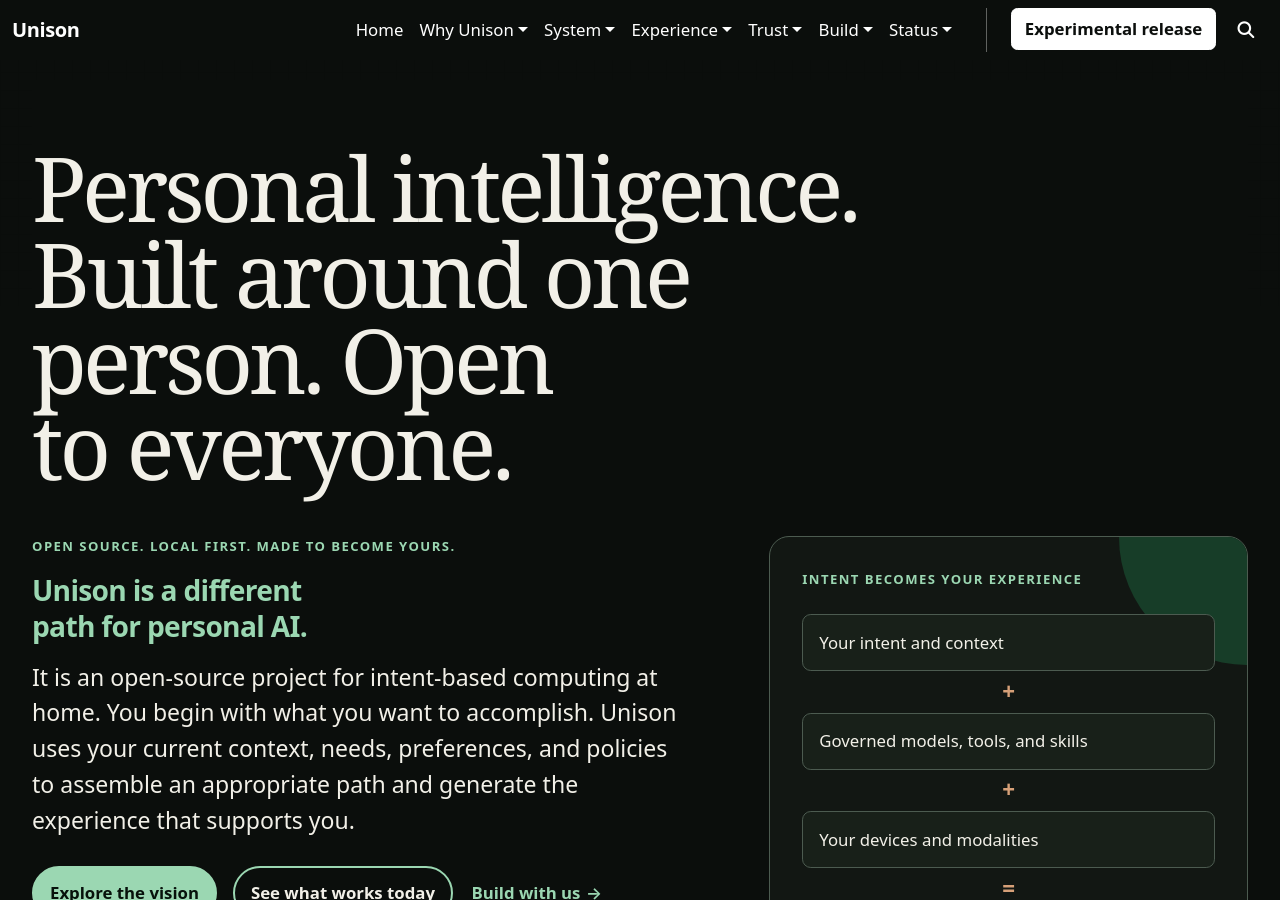
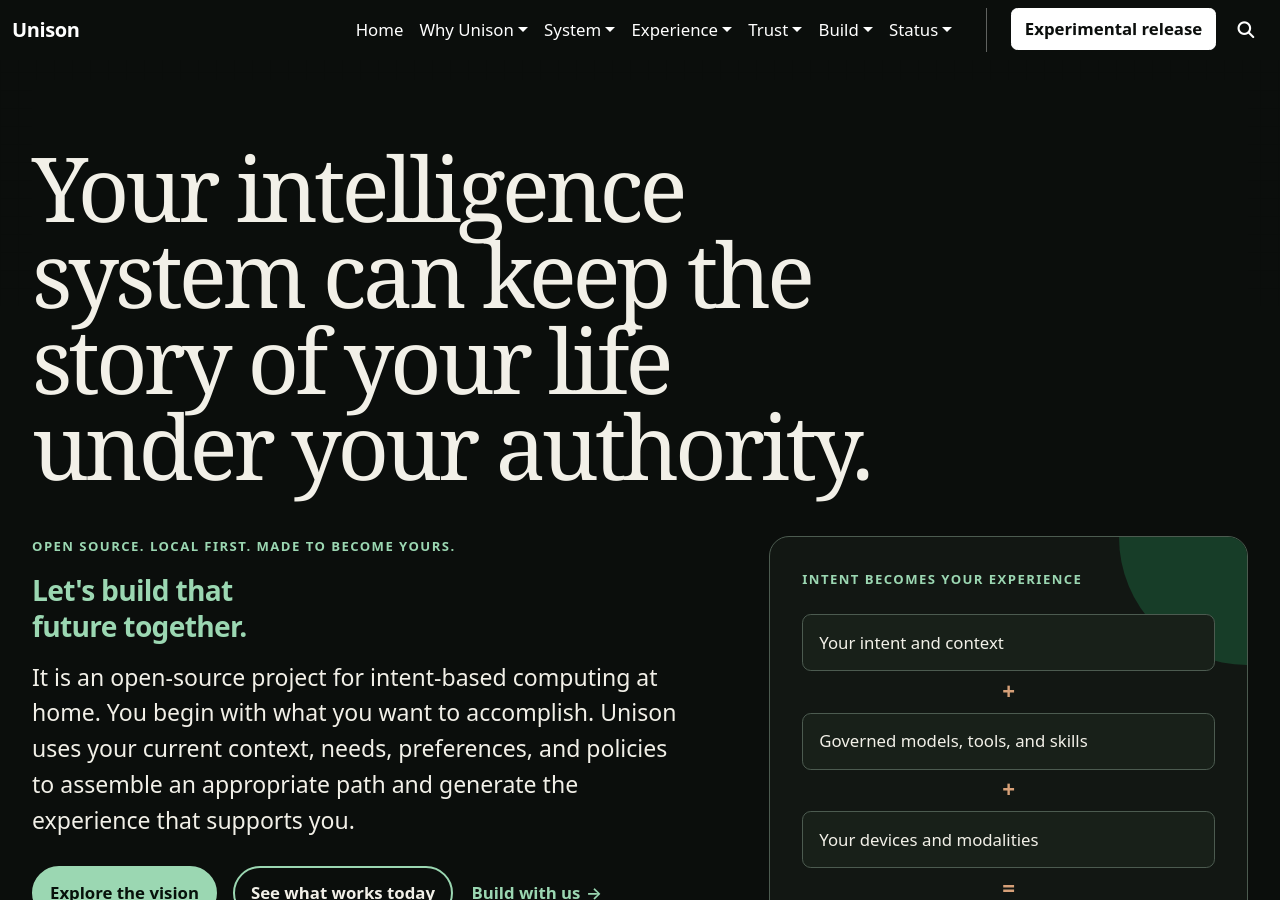
Before and after one commit to project-unisonOS/project-unisonos.github.io, an MkDocs documentation site: the page built from docs/index.md, in a window 1280 px wide and 900 px high. Built offline with MkDocs 1.6.1, drawn with Linux system fonts in a browser that asks for light colours; nearby versions of some CDN libraries.

Commit message:
Update homepage hero to personal authority invitation

```diff
--- a/docs/index.md
+++ b/docs/index.md
@@ -1,9 +1,9 @@
-# Personal intelligence. Built around one person. Open to everyone.
+# Your intelligence system can keep the story of your life under your authority.
 
 <section class="home-hero" aria-labelledby="home-introduction">
   <div class="home-hero-copy">
     <p class="eyebrow">Open source. Local first. Made to become yours.</p>
-    <h2 id="home-introduction" class="hero-deck">Unison is a different path for personal AI.</h2>
+    <h2 id="home-introduction" class="hero-deck">Let's build that future together.</h2>
     <p class="hero-lead">It is an open-source project for intent-based computing at home. You begin with what you want to accomplish. Unison uses your current context, needs, preferences, and policies to assemble an appropriate path and generate the experience that supports you.</p>
     <div class="hero-actions" aria-label="Introduction links">
       <a class="cta cta-primary" href="vision/">Explore the vision</a>
```
